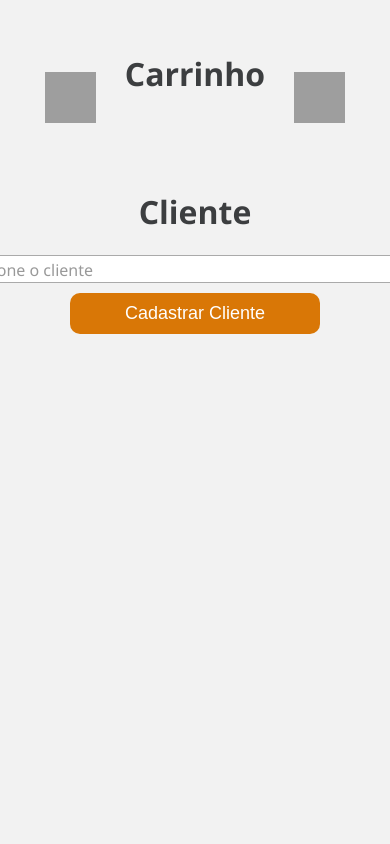
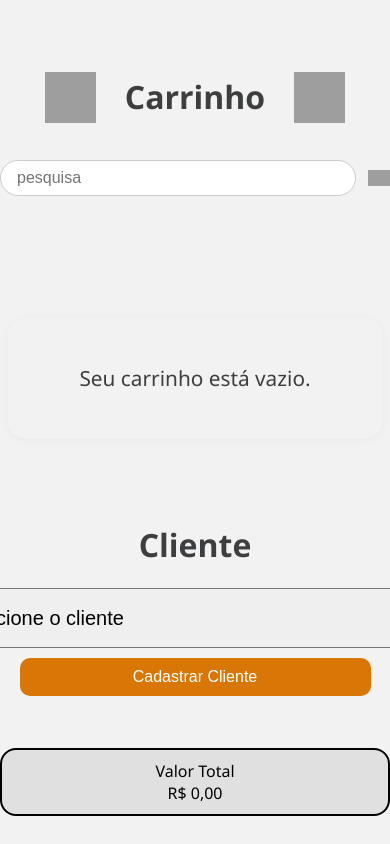
Before and after one commit to kauahv17/Loja-de-roupa, a PHP site: page /paginas/carrinho.php in a window 390 px wide; the page is wider, and only the part inside the window is pictured. Run offline with PHP 8.4, Linux system fonts and the light colour scheme; data comes from the database, SQL or seed files in the repository; some libraries are stand-ins or nearby versions; grey boxes are pictures that could not be loaded.

Commit message:
adicionar ao carrinho
* adicionar ao carrinho incompleta

```diff
--- a/assets/css/carrinhoStyle.css
+++ b/assets/css/carrinhoStyle.css
@@ -1,4 +1,3 @@
-
 .cadastrar{
     width: 250px;
     padding: 10px;
@@ -130,3 +129,57 @@
     align-items: center;
     justify-content: center;
 }
+
+.carrinho-vazio {
+    display: flex;
+    align-items: center;
+    justify-content: center;
+    text-align: center;
+    font-size: 1.3rem;
+    color: #3C3E40;
+    background: #f2f2f2;
+    border-radius: 16px;
+    min-height: 120px;
+    margin: 32px auto;
+    max-width: 600px;
+    box-shadow: 0 2px 8px rgba(0,0,0,0.04);
+}
+
+@media (max-width: 1000px) {
+    .carrinho-header {
+        flex-direction: column;
+        align-items: flex-start;
+        margin-top: 5vw;
+    }
+    .carrinho-itens {
+        padding: 0 2vw;
+    }
+    .item-carrinho {
+        flex-direction: column;
+        align-items: stretch;
+        gap: 12px;
+    }
+    .carrinho-total {
+        flex-direction: column;
+        font-size: 1.1rem !important;
+        padding: 16px !important;
+    }
+    .cadastrar {
+        width: 90vw;
+        min-width: 0;
+    }
+}
+
+@media (max-width: 600px) {
+    .carrinho-header {
+        margin-top: 8vw;
+    }
+    .carrinho-total {
+        font-size: 1rem !important;
+        padding: 10px !important;
+    }
+    .cadastrar {
+        font-size: 1rem;
+        padding: 10px 0;
+    }
+}
--- a/paginas/carrinho.php
+++ b/paginas/carrinho.php
@@ -10,10 +10,6 @@
     <link rel="icon" type="image/png" href="/Loja-de-roupa/assets/img/logo_ME.png">
     <link rel="stylesheet" href="../assets/css/style.css">
     <link rel="stylesheet" href="../assets/css/carrinhoStyle.css">
-    <link rel="stylesheet" href="../assets/css/selectStyle.css">
-    <link href="https://cdn.jsdelivr.net/npm/select2@4.1.0-rc.0/dist/css/select2.min.css" rel="stylesheet" />
-    <script src="https://code.jquery.com/jquery-3.6.0.min.js"></script>
-    <script src="https://cdn.jsdelivr.net/npm/select2@4.1.0-rc.0/dist/js/select2.min.js"></script>
 
 </head>
 <body>
@@ -26,15 +22,55 @@
         <div class="carrinho-header">
             <div class="h1-right">Carrinho</div>
         </div>
+        <form class="carrinho-search" method="GET" action="">
+            <input type="text" placeholder="pesquisa" name="pesquisa" value="<?php echo isset($_GET['pesquisa']) ? htmlspecialchars($_GET['pesquisa']) : '';?>">
+            <button type="submit" class="carrinho-search-btn"><img src="../assets/img/lupa.svg" alt="Buscar"></button>
+        </form>
         <br><br><br>
 
-
+        <div class="carrinho-itens">
+<?php
+// Exemplo de estrutura para exibir os itens do carrinho
+if(isset($_SESSION['carrinho']) && count($_SESSION['carrinho']) > 0){
+    foreach($_SESSION['carrinho'] as $item){
+        echo '
+        <div class="carrinho-card">
+            <div class="carrinho-card-img">
+                <img src="'.($item['imagem'] ?? '../assets/img/placeholder_produto.svg').'" alt="Imagem do produto">
+            </div>
+            <div class="carrinho-card-info">
+                <div class="carrinho-card-title">'.htmlspecialchars($item['nome']).'</div>
+                <div>Cor: '.htmlspecialchars($item['cor']).'</div>
+                <div>Tipo: '.htmlspecialchars($item['tipo']).'</div>
+                '.($item['tamanho'] ? '<div>Tamanho: '.htmlspecialchars($item['tamanho']).'</div>' : '').'
+                <div>Preço: R$ '.number_format($item['preco'], 2, ',', '.').'</div>
+                <div class="carrinho-card-actions">
+                    <form method="POST" action="../db/atualiza_carrinho.php" class="form-quantidade" style="display:inline-flex; align-items:center; gap:4px;">
+                        <input type="hidden" name="id" value="'.$item['id'].'">
+                        <button type="submit" name="acao" value="mais" class="btn-mais">+</button>
+                        <span class="quantidade">'.intval($item['quantidade']).'</span>
+                        <button type="submit" name="acao" value="menos" class="btn-menos">-</button>
+                    </form>
+                    <form method="POST" action="../db/remove_item.php" class="form-remover" style="display:inline;">
+                        <input type="hidden" name="id" value="'.$item['id'].'">
+                        <button type="submit" class="btn-remover" style="background:none; border:none; cursor:pointer;"><img src="../assets/img/lixeira.svg" alt="Remover"></button>
+                    </form>
+                </div>
+            </div>
+        </div>
+        ';
+    }
+} else {
+    echo '<div class="carrinho-vazio">Seu carrinho está vazio.</div>';
+}
+?>
+</div>
+<br>
 <div class="carrinho-header">
     <div class="h1-right">Cliente</div>
 </div>
 <div>
     <form class="form-form" action="../db/processa_cliente.php" method="POST" style="display: flex; flex-direction: column; align-items: center; gap: 10px;">
-
         <select class="select-cliente" name="idcliente" required style="width: 500px; height: 60px; font-size: 20px; padding: 6px; border-radius: 6px;">
             <option value="">Selecione o cliente</option>
             <?php
@@ -50,21 +86,23 @@
                 }
             ?>
         </select>
-
-                <button class = "cadastrar" onclick="window.location.href='cadastro_cliente.php'">Cadastrar Cliente</button>
+        <button class = "cadastrar" onclick="window.location.href='cadastro_cliente.php'" type="button">Cadastrar Cliente</button>
     </form>
 </div>
-<script>
-    $(document).ready(function() {
-        $('.select-cliente').select2({
-            placeholder: "Selecione o cliente",
-            allowClear: true
-        });
-    });
-    function adicionarAoCarrinho(id, nome, preco, tamanho) {
-    let carrinho = JSON.parse(sessionStorage.getItem('carrinho')) || [];
-    carrinho.push({ idproduto: id, nome: nome, preco: preco, quantidade: 1, tamanho: tamanho });
-    sessionStorage.setItem('carrinho', JSON.stringify(carrinho));
-    alert("Produto adicionado ao carrinho!");
+<br>
+<div class="carrinho-total" style="margin: 30px auto; max-width: 600px; background: #e0e0e0; border-radius: 16px; padding: 24px; font-size: 22px; border: 2px solid #000; display: flex; justify-content: space-between; align-items: center;">
+    <span>Valor Total</span>
+    <span>
+        <?php
+            $total = 0;
+            if(isset($_SESSION['carrinho'])){
+                foreach($_SESSION['carrinho'] as $item){
+                    $total += $item['preco'] * $item['quantidade'];
                 }
-</script>
+            }
+            echo 'R$ '.number_format($total, 2, ',', '.');
+        ?>
+    </span>
+</div>
+</body>
+</html>
```
Also changed, not shown: db/adiciona_carrinho.php (added, +35 -0 lines), paginas/vendas.php (+18 -6 lines). Lines whose indentation alone changed are shown as unchanged.
